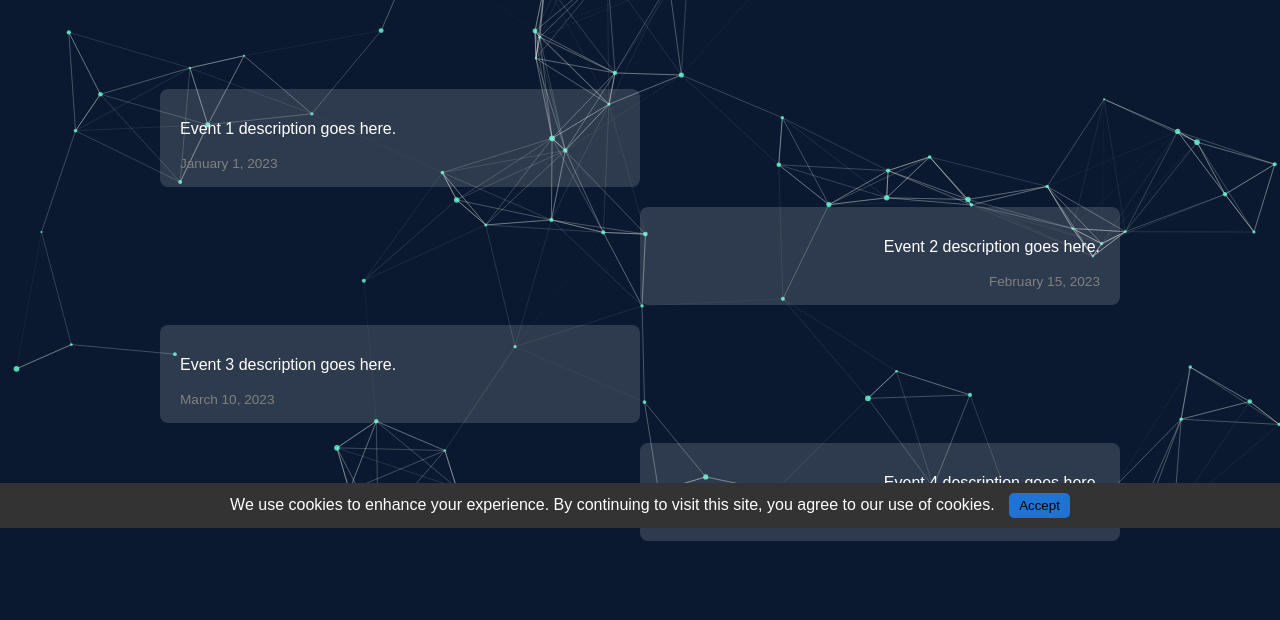
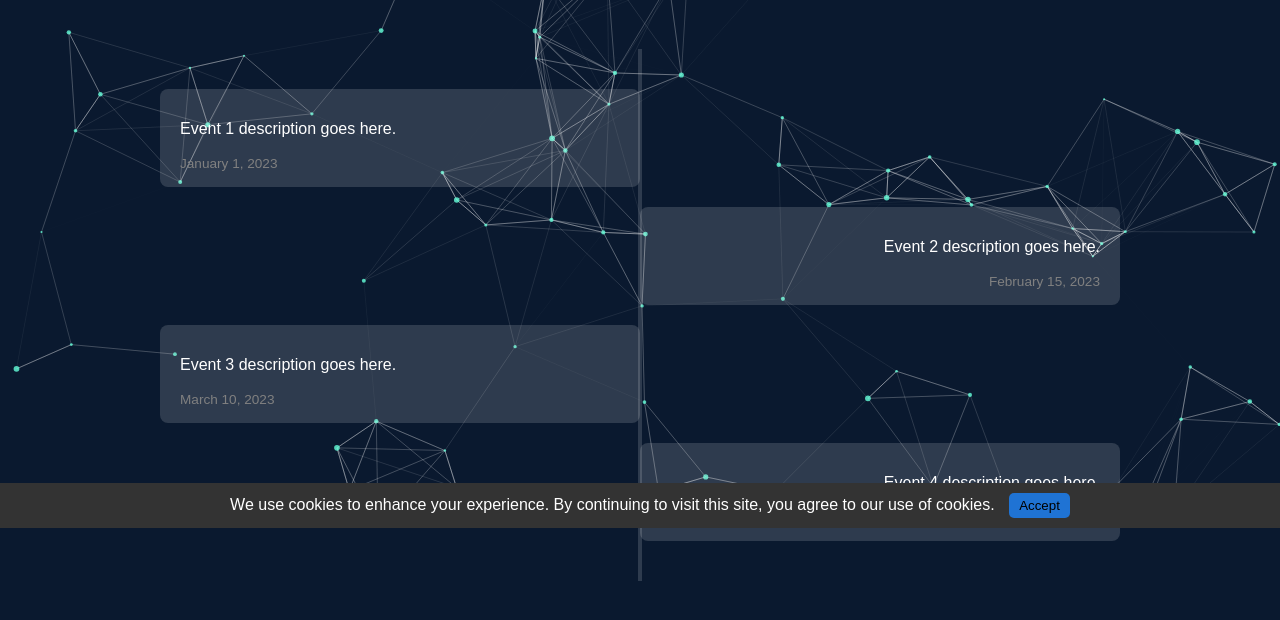
Before and after one commit to synergyclub/synergyclub.github.io, a plain HTML site: page testing.html in a window 1280 px wide. Shown: the part 272-892 px from the top of the page. Drawn offline with nearby package versions, Linux system fonts and the light colour scheme; files whose address does not match are found by name.

Commit message:
WT IS MAKING THE DOTS?????

```diff
--- a/css/style.css
+++ b/css/style.css
@@ -180,7 +180,7 @@ body.dark-mode .feature-card-main {
     padding: 20px 0;
     width: 80%;
 }
-/*
+
 .timeline::before {
     content: '';
     position: absolute;
@@ -188,11 +188,11 @@ body.dark-mode .feature-card-main {
     left: 50%;
     width: 4px;
     height: 100%;
-    background: rgba(255, 255, 255, 0.15); /* Semi-transparent line
-    transform: translateX(-50%); /* Centers the line horizontally
-    z-index: 1; /* Ensures the line is below the dots
+    background: rgba(255, 255, 255, 0.15); /* Semi-transparent line */
+    transform: translateX(-50%); /* Centers the line horizontally */
+    z-index: 1; /* Ensures the line is below the dots */
 }
-*/
+
 .timeline-item {
     position: relative;
     margin: 20px 0;
```
